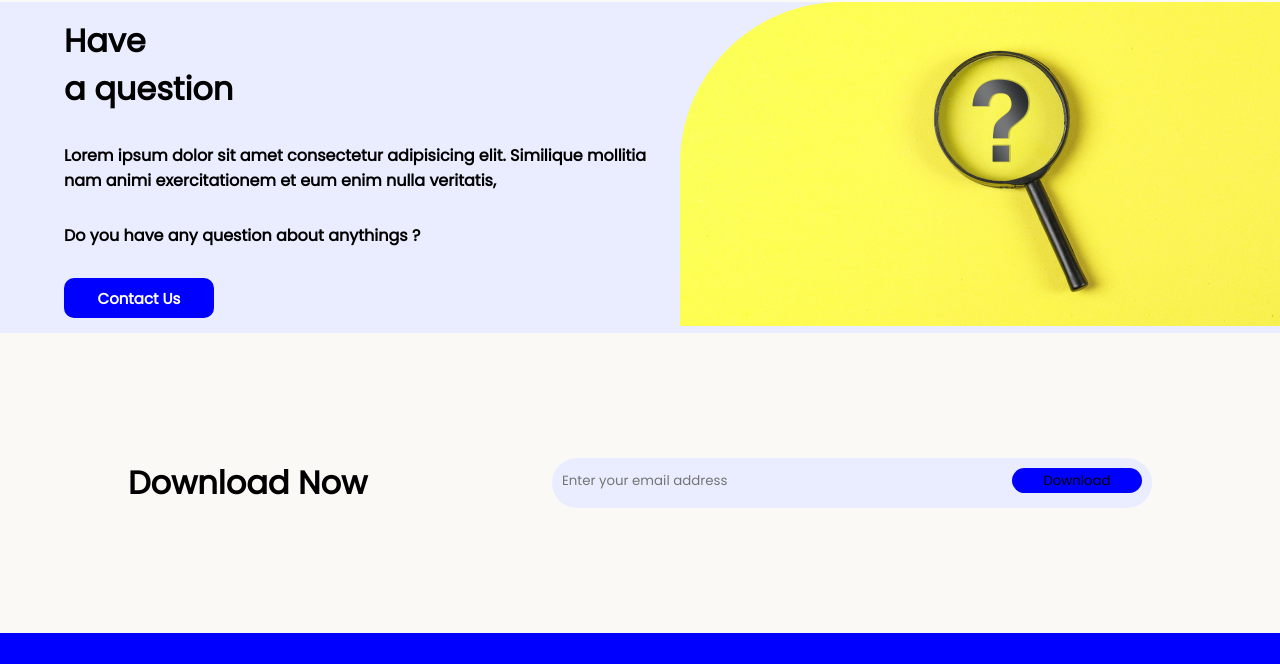
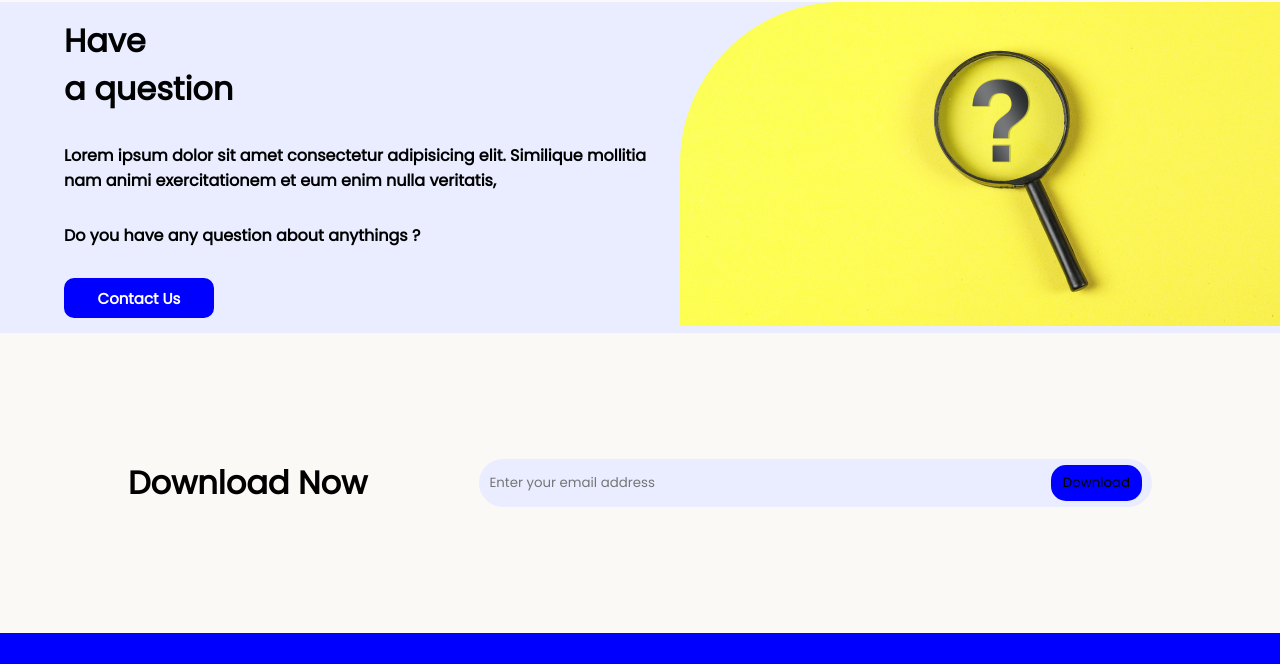
Before and after one commit to varung735/live-project-9, a plain HTML site: page index.html in a window 1280 px wide. Shown: the part 1803-2467 px from the top of the page. Drawn offline with Linux system fonts and the light colour scheme.

Commit message:
Done with the peoject

```diff
--- a/style.css
+++ b/style.css
@@ -248,32 +248,36 @@ div.blog-content > h3, h6{
 }
 
 .download-email{
-  width: 600px;
-  height: 50px;
+  /* width: 600px;
+  height: 50px; */
   border-radius: 25px;
   background-color: #e9edff;
-}
-
-.download-email > form{
   display: flex;
   flex-direction: row;
   justify-content: center;
-  margin-top: 10px;
+  padding: 6px 10px;
 }
 
-input[placeholder="Enter your email address"]{
-  width: 200px;
+input{
+  margin-right: 250px;
   background-color: #e9edff;
   border: none;
-  margin-right: 250px;
+  padding-right: 50px;
 }
 
-input[placeholder="Enter your email address"] + button{
+/* input[placeholder="Enter your email address"] + button{
   width: 130px;
   height: 25px;
   border: none;
   border-radius: 25px;
   background-color: blue;
+} */
+
+.download-email button{
+  padding: 8px 12px;
+  background-color: blue;
+  border: none;
+  border-radius: 15px;
 }
 
 /* Styles for footer section */
@@ -302,8 +306,6 @@ input[placeholder="Enter your email address"] + button{
 .list-items{
   list-style: none;
   color: #fff;
-  /* padding-right: 10px;
-  border-right: 2px solid #fff; */
 }
 
 .footer-logos{
@@ -319,3 +321,7 @@ input[placeholder="Enter your email address"] + button{
   flex-direction: row;
   gap: 25px;
 }
+
+.logos-list:hover{
+  cursor: pointer;
+}
```
Also changed, not shown: index.html (+2 -2 lines).
